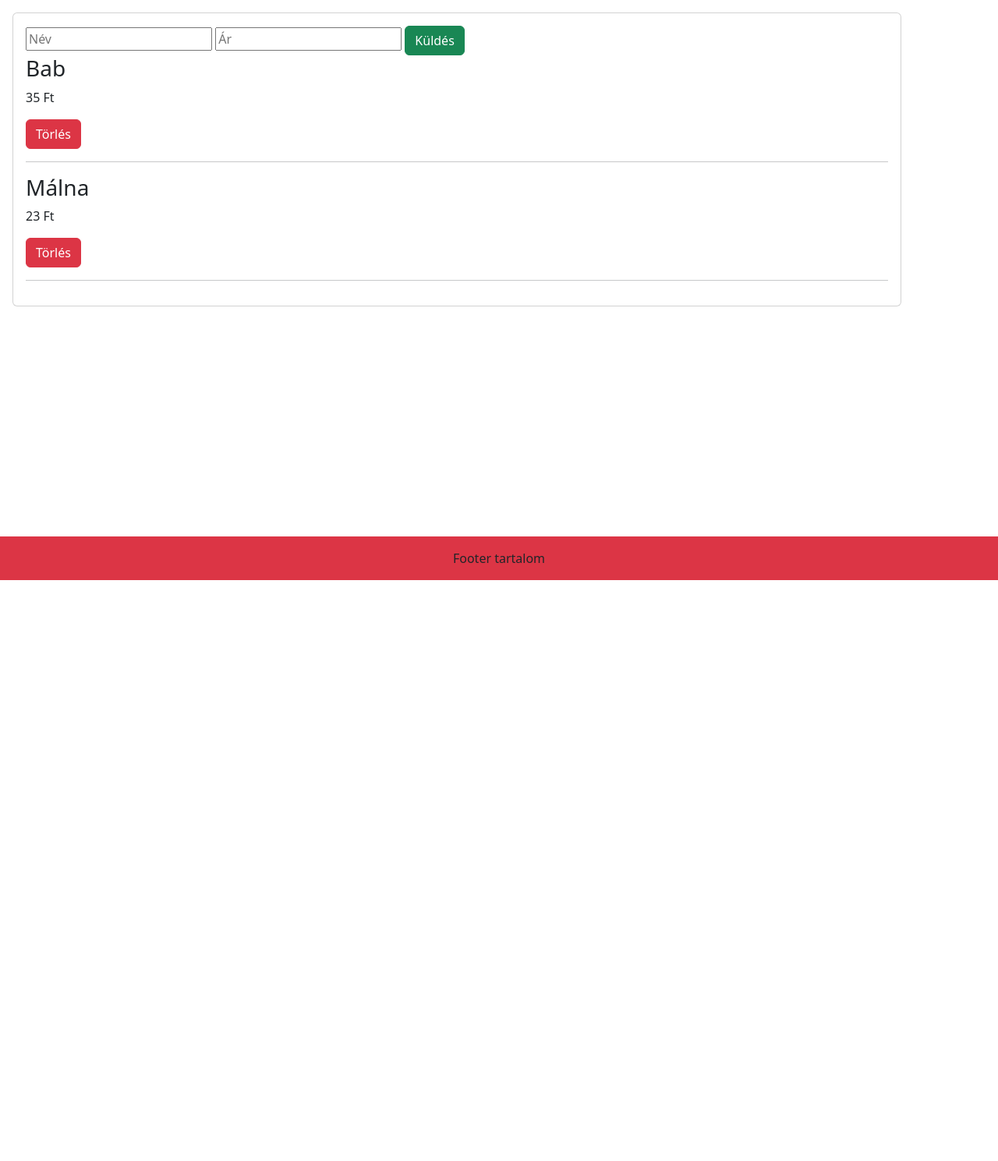
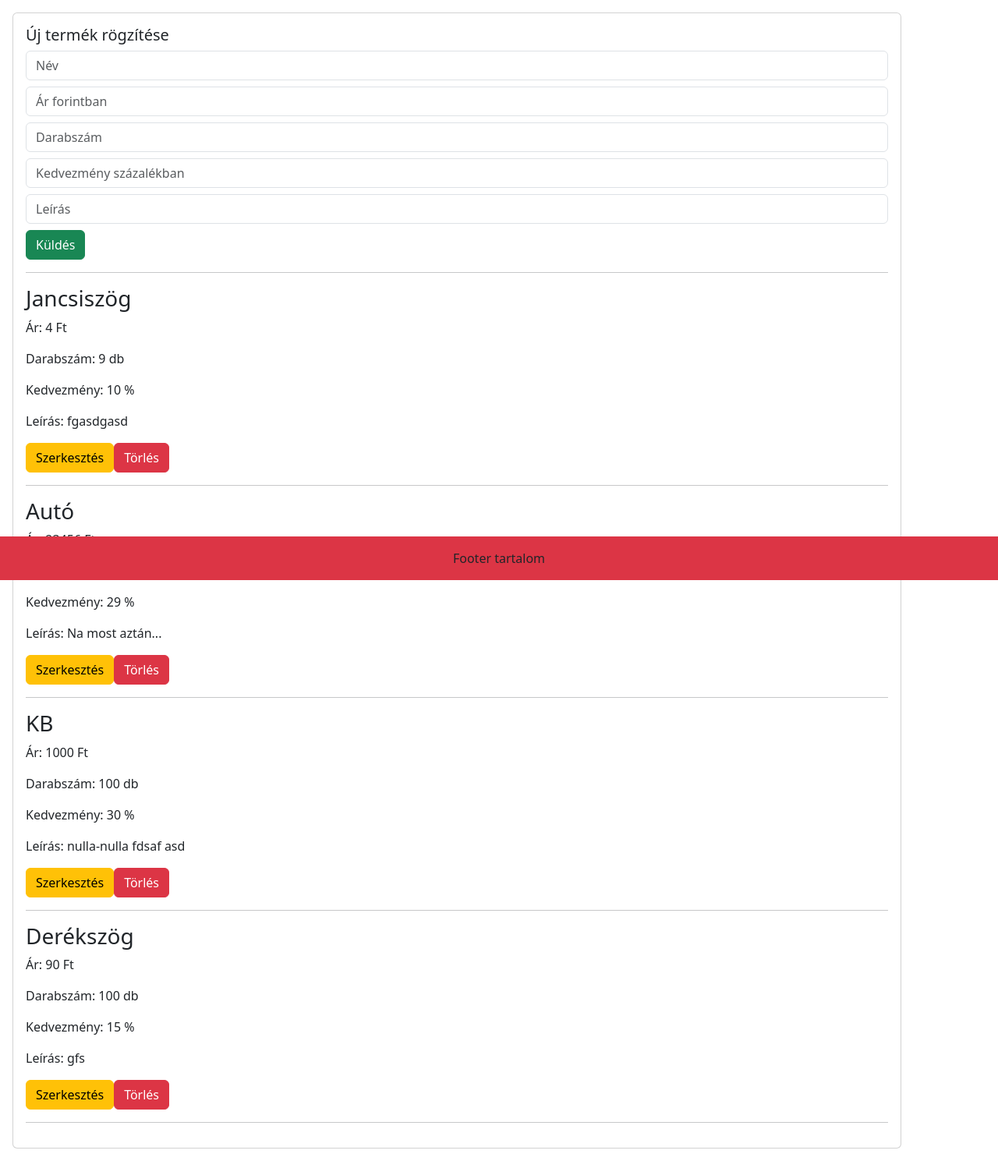
Before and after one commit to kallosbela/php-products, a PHP site: page /termekek in a window 1280 px wide. Shown: the part 56-1545 px from the top of the page at 78% size. Before the commit the page ends 800 px from the top, so only its background shows below. Run offline with PHP 8.4, Linux system fonts and the light colour scheme.

Commit message:
add update

```diff
--- a/products.json
+++ b/products.json
@@ -1 +1 @@
-[{"id":"64cb7052ee554","name":"Bab","price":"35"},{"id":"64cb705f99f85","name":"M\u00e1lna","price":"23"}]
+[{"id":"64cbabdddf29a","name":"Jancsisz\u00f6g","price":4,"quantity":9,"discount":10,"description":"fgasdgasd"},{"id":"64cbacc1d7345","name":"Aut\u00f3","price":23456,"quantity":30,"discount":29,"description":"Na most azt\u00e1n..."},{"id":"64cbad8d66b91","name":"KB","price":1000,"quantity":100,"discount":30,"description":"nulla-nulla fdsaf asd "},{"id":"64cbadd3a8123","name":"Der\u00e9ksz\u00f6g","price":90,"quantity":100,"discount":15,"description":"gfs"}]
--- a/views/product-list.php
+++ b/views/product-list.php
@@ -1,27 +1,73 @@
 <div class="card container p-3 m-3">
-  <?php if ($params['isSuccess']): ?>
+  <?php if ($params['isSuccess']) : ?>
     <div class="alert alert-success">
       Termék létrehozása sikeres
     </div>
   <?php endif ?>
-  <form action="/termekek" method="post">
-    <input type="text" name="name" placeholder="Név" />
-    <input type="number" name="price" placeholder="Ár" />
+  <form action="/termekek" method="post" class="form-group">
+    <h5>Új termék rögzítése</h5>
+    <input type="text" name="name" placeholder="Név" class="form-control mb-2" />
+    <input type="number" name="price" placeholder="Ár forintban" class="form-control mb-2" />
+    <input type="number" name="quantity" placeholder="Darabszám" class="form-control mb-2" />
+
+    <input type="number" name="discount" placeholder="Kedvezmény százalékban" min="0" max="100" step="1" class="form-control mb-2" />
+
+    <input type="text" name="description " placeholder="Leírás" class="form-control mb-2" />
     <button type="submit" class="btn btn-success">Küldés</button>
   </form>
-
-  <?php foreach($params['products'] as $product): ?>
+  <hr>
+  <?php foreach ($params['products'] as $product) : ?>
     <h3>
       <?php echo $product["name"] ?>
     </h3>
     <p>
-      <?php echo $product["price"] . " Ft" ?>
+      Ár: <?php echo $product["price"] . " Ft" ?>
+    </p>
+    <p>
+      Darabszám: <?php echo $product["quantity"] . " db" ?>
+    </p>
+    <p>
+      Kedvezmény: <?php echo $product["discount"] . " %" ?>
+    </p>
+    <p>
+      Leírás: <?php echo $product["description"] ?>
     </p>
 
-    <form action="./delete-product?id=<?php echo $product["id"] ?>" method="POST">
-      <button type="submit" class="btn btn-danger">Törlés</button>
-    </form>
+    <?php if ($product["id"] === $params["editedProductId"]) : ?>
+      <form class="form-row form-group" action="/update-product?id=<?php echo $product['id'] ?>" method="post">
+        <div class="col">
+          <input type="text" name="name" class="form-control mb-2" value="<?php echo $product['name'] ?>">
+        </div>
+        <div class="col">
+          <input type="number" name="price" class="form-control mb-2" value="<?php echo $product['price'] ?>">
+        </div>
+        <div class="col">
+          <input type="number" name="quantity" class="form-control mb-2" value="<?php echo $product['quantity'] ?>">
+        </div>
+        <div class="col">
+          <input type="number" name="discount" class="form-control mb-2" value="<?php echo $product['discount'] ?>" min="0" max="100" step="1">
+        </div>
+        <div class="col">
+          <input type="text" name="description" class="form-control mb-2" value="<?php echo $product['description'] ?>">
+        </div>
+        <button href="/termekek" type="button" class="btn btn-outline-primary mb-2">
+          Vissza
+        </button>
+        <button type="submit" class="btn btn-success mb-2">Küldés</button>
+      </form>
+    <?php else : ?>
+      <div class="btn-group" role="toolbar">
+        <a role="button" href="/termekek?szerkesztes=<?php echo $product["id"] ?>">
+          <button class="btn btn-warning">
+            Szerkesztés
+          </button>
+        </a>
+        <form action="./delete-product?id=<?php echo $product["id"] ?>" method="POST">
+          <button type="submit" class="btn btn-danger">Törlés</button>
+        </form>
+      </div>
 
+    <?php endif; ?>
     <hr>
   <?php endforeach ?>
 </div>
```
Also changed, not shown: index.php (+43 -4 lines), views/home.php (line endings or trailing spaces).
